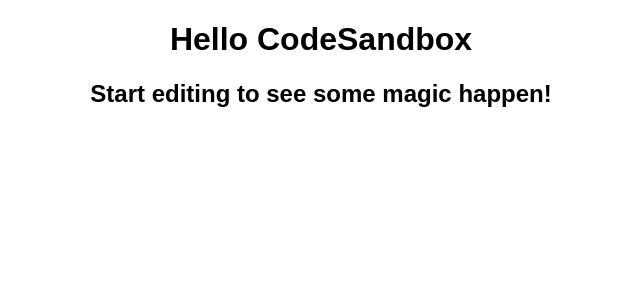
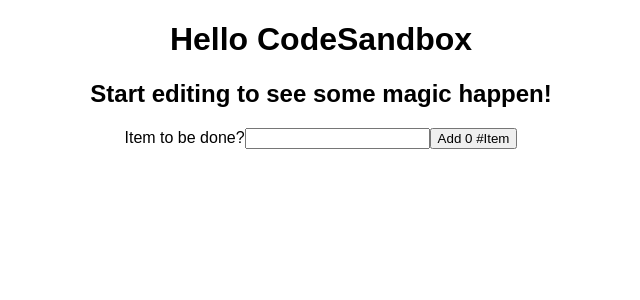
Before and after one commit to baluworks/To-Do-App, a React (Create React App) app: page / in a window 1280 px wide. Shown: the top 300 px of the page, without its empty margins (319-959 px from the left). Built offline with nearby package versions, Linux system fonts and the light colour scheme.

Commit message:
TODO App with List Items basic todo app.

```diff
--- a/src/App.tsx
+++ b/src/App.tsx
@@ -1,11 +1,12 @@
 import * as React from "react";
 import "./styles.css";
-
+import {TODOComp } from './comp/Todo';
 export default function App() {
   return (
     <div className="App">
       <h1>Hello CodeSandbox</h1>
       <h2>Start editing to see some magic happen!</h2>
+      <TODOComp/>
     </div>
   );
 }
--- /dev/null
+++ b/src/comp/Todo.tsx
@@ -0,0 +1,40 @@
+import React  from 'react';
+import {TodoList} from './TodoList';
+import {Item,State} from './todo.model'
+
+export class TODOComp extends React.Component<any,State>{
+
+
+constructor(props: any){
+  super(props);
+  this.onHandleSubmit = this.onHandleSubmit.bind(this);
+  this.handleChange = this.handleChange.bind(this);
+  this.onHandleDelete = this.onHandleDelete.bind(this);
+  this.state = {items:[],currentText:""}
+}
+onHandleSubmit(e:any){
+  e.preventDefault();
+  this.setState((prevState)=>{
+   const newItem:Item = {id:Date.now(),text:prevState.currentText}
+    return {items:[...prevState.items,newItem],currentText:""};
+  })
+}
+handleChange(e:any){
+this.setState({currentText:e.target.value})
+}
+onHandleDelete(e:any){
+// console.log("one",e.target.key);
+}
+  render(){
+    return(
+      <div>
+        <TodoList items = {this.state.items} onDelete = {this.onHandleDelete}/>
+        <form >
+          <label htmlFor="todo_text_box">Item to be done?</label>
+          <input type="text" name="todo_text_box" id="todo_text_box" value = {this.state.currentText} onChange = {this.handleChange}/>
+          <button onClick = {this.onHandleSubmit}>Add {this.state.items.length} #Item</button>
+        </form>
+      </div>
+    )
+  }
+}
--- /dev/null
+++ b/src/comp/TodoList.tsx
@@ -0,0 +1,23 @@
+
+import  React  from 'react';
+import {Item} from './todo.model'
+
+interface ItemModel{
+  items :Array<Item>,
+
+}
+export class TodoList extends React.Component<any,ItemModel>{
+  constructor(props:ItemModel){
+    super(props);
+  }
+render(){
+
+return (<div>
+  <ul>
+    {this.props.items.map((item: Item)=>
+  <li key={item.id}>{item.id}-{item.text} <button  key={item.id} onClick={this.props.onDelete}>del</button></li>
+    )}
+  </ul>
+</div>)
+}
+}
--- a/src/index.tsx
+++ b/src/index.tsx
@@ -1,6 +1,5 @@
 import * as React from "react";
 import { render } from "react-dom";
-
 import App from "./App";
 
 const rootElement = document.getElementById("root");
```
Also changed, not shown: package.json (+3 -7 lines), src/comp/todo.model.tsx (added, +8 -0 lines).
